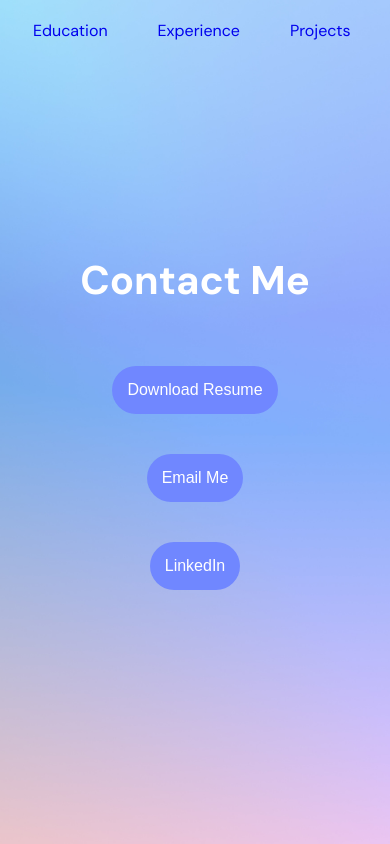
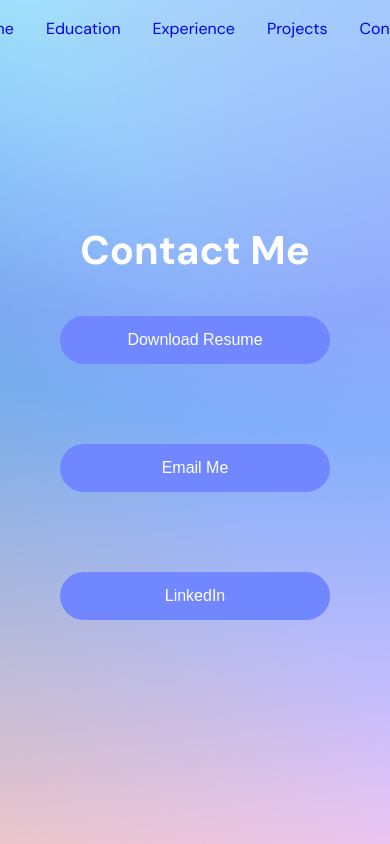
Before and after one commit to sophialim03/portfolio, a React (Vite) app: page /portfolio/contact in a window 390 px wide. Built offline with nearby package versions, Linux system fonts and the light colour scheme.

Commit message:
v1.0 scrolling

```diff
--- a/src/App.css
+++ b/src/App.css
@@ -49,6 +49,12 @@
   z-index: 100;
 }
 
+/* Add container for nav links */
+.nav-links {
+  display: flex;
+  gap: 10px;
+}
+
 .transparent-nav {
   background-color: transparent;
   color: white;
@@ -63,7 +69,39 @@
 .white-nav a {
   padding: 10px 20px;
   text-decoration: none;
-  margin-left: 10px;
+  white-space: nowrap; /* Prevent text wrapping */
+}
+
+/* Mobile navbar styles */
+@media (max-width: 768px) {
+  .transparent-nav,
+  .white-nav {
+    justify-content: flex-start; /* Align to start for better scrolling */
+    padding: 10px 0;
+    overflow-x: auto; /* Enable horizontal scrolling */
+    -webkit-overflow-scrolling: touch; /* Smooth scrolling on iOS */
+    scrollbar-width: none; /* Hide scrollbar on Firefox */
+    -ms-overflow-style: none; /* Hide scrollbar on IE/Edge */
+  }
+
+  /* Hide scrollbar on Webkit browsers */
+  .transparent-nav::-webkit-scrollbar,
+  .white-nav::-webkit-scrollbar {
+    display: none;
+  }
+
+  .nav-links {
+    display: inline-flex; /* Change to inline-flex for better scrolling */
+    gap: 5px;
+    padding: 0 var(--padding-mobile); /* Add padding to nav-links instead */
+    min-width: min-content; /* Ensure content doesn't wrap */
+  }
+
+  .transparent-nav a,
+  .white-nav a {
+    padding: 8px 16px; /* Slightly smaller padding on mobile */
+    flex-shrink: 0; /* Prevent links from shrinking */
+  }
 }
 
 /* Button styles */
@@ -78,6 +116,22 @@
   cursor: pointer;
   margin-top: 20px;
   transition: background-color 0.3s ease;
+}
+
+.contact-buttons {
+  display: flex;
+  flex-wrap: wrap;
+  justify-content: center;
+  gap: 60px;
+  margin-top: 20px;
+  width: 100%;
+  max-width: 1000px;
+  padding: 0 var(--padding-mobile);
+}
+
+.contact-buttons .contact-btn {
+  width: 270px;
+  text-align: center;
 }
 
 /* Contact page styles */
@@ -102,20 +156,6 @@
   margin-bottom: 20px;
 }
 
-.contact-buttons {
-  display: flex;
-  flex-wrap: wrap;
-  justify-content: center;
-  gap: 20px;
-  margin-top: 40px;
-  width: 100%;
-  max-width: 800px;
-  padding: 0 var(--padding-mobile);
-}
-
-.contact-btn {
-  width: min(250px, 100%);
-}
 
 /* Page content styles */
 .page {
@@ -137,6 +177,7 @@ p {
 .projects-section {
   width: 100%;
   margin-bottom: 4rem;
+  margin-top: 4rem;
 }
 
 .institution,
```
